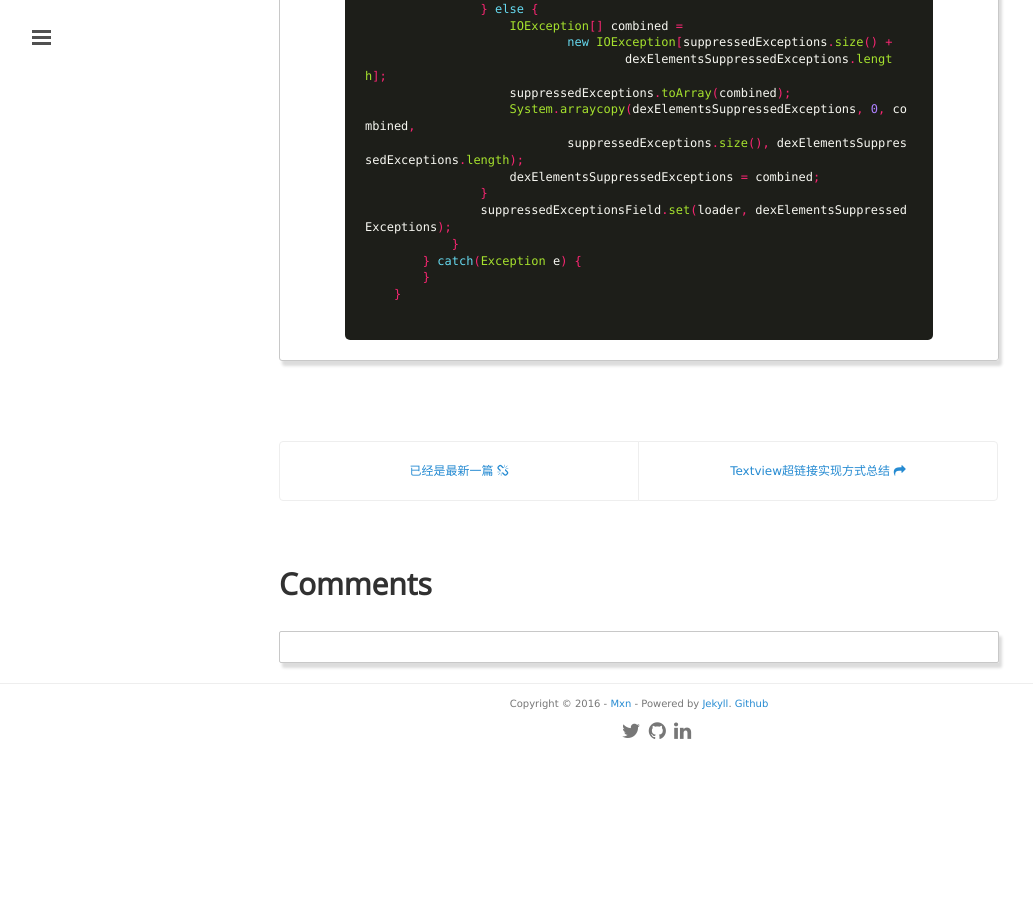
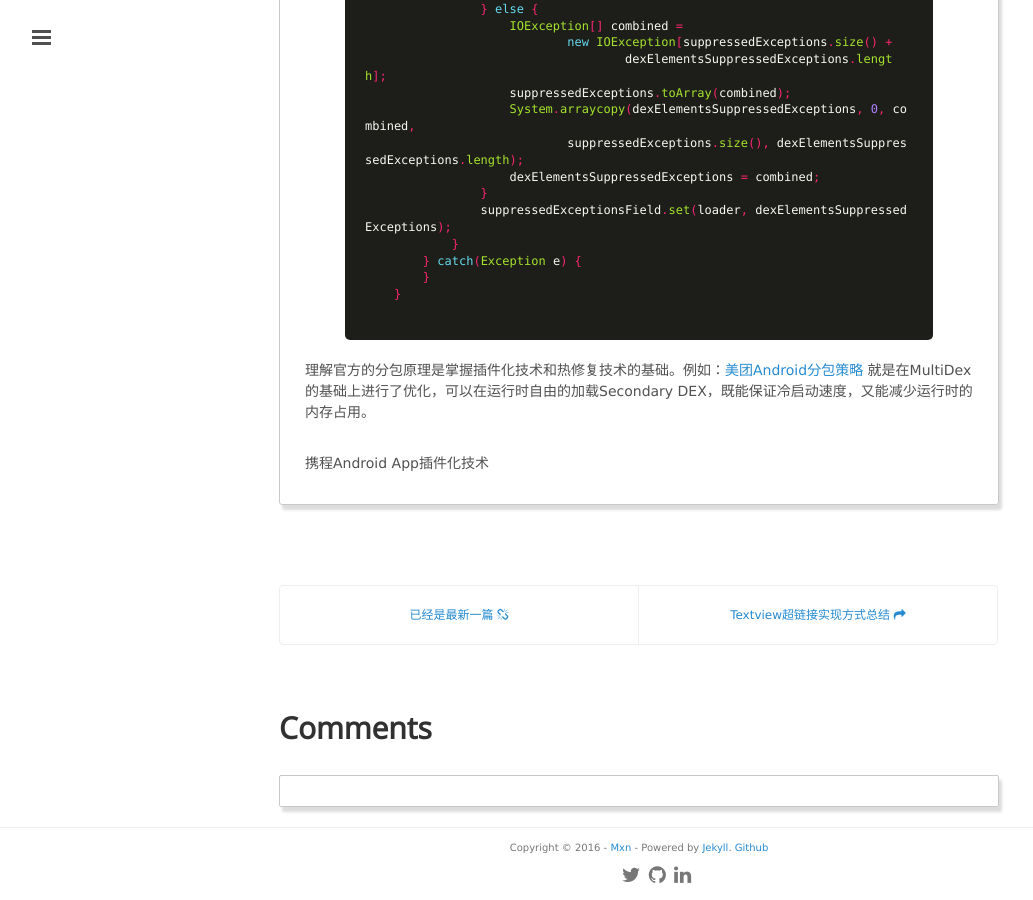
Before and after one commit to mxn21/mxn21.github.io, a Jekyll site: the page built from _posts/2016-2-25-android分包原理.md, in a window 1280 px wide and 900 px high, scrolled down 7915 px. Shown: the whole window, without its empty margins (1-1034 px from the left). Built offline with Jekyll 4.4.1, drawn with Linux system fonts in a browser that asks for light colours; Markdown is read by kramdown in place of the engine named in the settings; comment, search, counter and statistics services are not loaded; before the commit the page ends 8671 px from its top, so only the background shows below that.

Commit message:
32432432

```diff
--- a/_posts/2016-2-25-android分包原理.md
+++ b/_posts/2016-2-25-android分包原理.md
@@ -313,3 +313,8 @@
         }
     }
 	{% endhighlight %}
+
+理解官方的分包原理是掌握插件化技术和热修复技术的基础。例如：[美团Android分包策略](http://tech.meituan.com/mt-android-auto-split-dex.html)
+就是在MultiDex的基础上进行了优化，可以在运行时自由的加载Secondary DEX，既能保证冷启动速度，又能减少运行时的内存占用。
+
+携程Android App插件化技术
```
